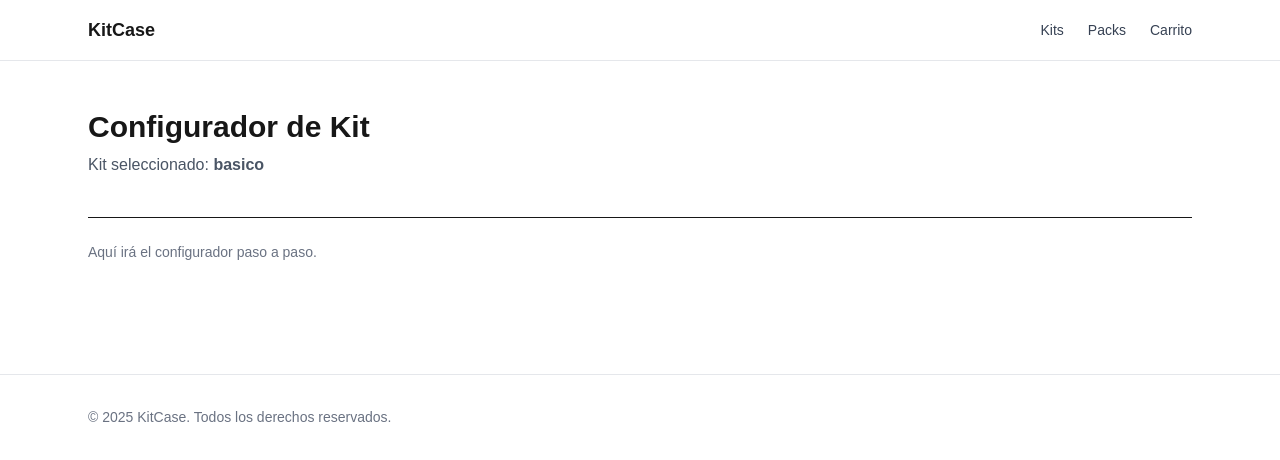
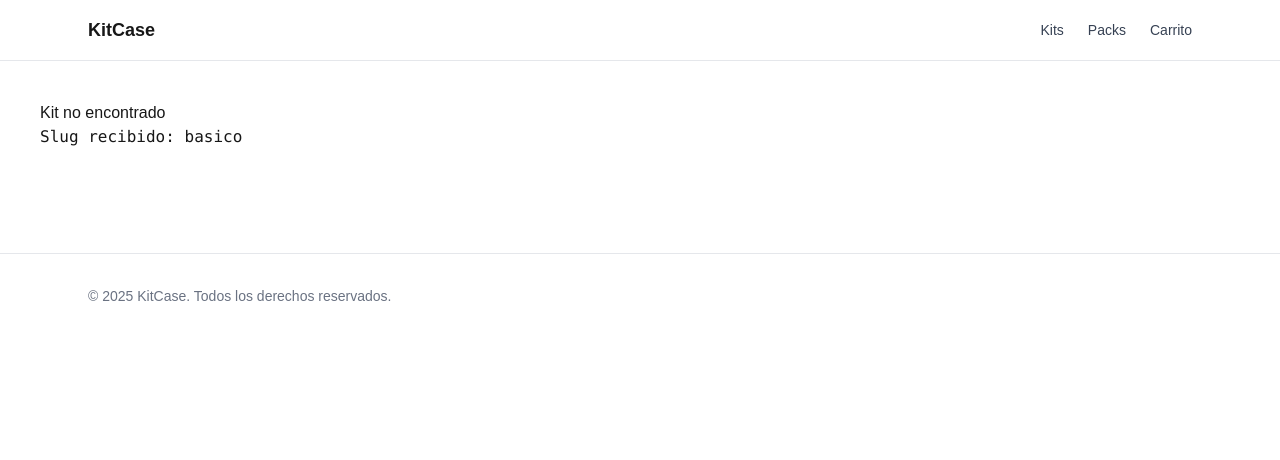
Before and after one commit to giok2154/kitcase-store, a Next.js app: page /kits/basico in a window 1280 px wide. Shown: the top 460 px of the page. Built offline with nearby package versions, Linux system fonts and the light colour scheme.

Commit message:
fix: unwrap params promise in kit configurator (Next 16)

```diff
--- a/src/app/kits/[slug]/page.js
+++ b/src/app/kits/[slug]/page.js
@@ -1,20 +1,35 @@
-export default function KitConfiguratorPage({ params }) {
-  const { slug } = params;
+import { kits } from "../../../data/kits";
+
+export default async function KitConfiguratorPage({ params }) {
+  const { slug } = await params;
+
+  const kit = kits.find(
+    (k) => String(k.slug) === String(slug)
+  );
+
+  if (!kit) {
+    return (
+      <main style={{ padding: 40 }}>
+        <h1>Kit no encontrado</h1>
+        <pre>Slug recibido: {slug}</pre>
+      </main>
+    );
+  }
 
   return (
     <main className="mx-auto max-w-6xl px-6 py-12">
-      <h1 className="text-3xl font-semibold">
-        Configurador de Kit
-      </h1>
+      <h1 className="text-3xl font-semibold">{kit.name}</h1>
+      <p className="mt-2 text-gray-600">{kit.description}</p>
 
-      <p className="mt-2 text-gray-600">
-        Kit seleccionado: <strong>{slug}</strong>
-      </p>
-
-      <section className="mt-10 border-t pt-6">
-        <p className="text-sm text-gray-500">
-          Aquí irá el configurador paso a paso.
-        </p>
+      <section className="mt-10 space-y-6">
+        {kit.steps.map((step) => (
+          <div key={step.id} className="border p-4 rounded">
+            <h3 className="font-medium">{step.title}</h3>
+            <p className="text-sm text-gray-500">
+              Tipo: {step.type}
+            </p>
+          </div>
+        ))}
       </section>
     </main>
   );
--- /dev/null
+++ b/src/data/kits.js
@@ -0,0 +1,57 @@
+export const kits = [
+  {
+    slug: "proteccion-total",
+    name: "Kit Protección Total",
+    description: "Protección completa para tu iPhone.",
+    basePrice: 59,
+    steps: [
+      {
+        id: "iphone-model",
+        title: "Selecciona tu iPhone",
+        type: "select",
+        options: ["iPhone 13", "iPhone 14", "iPhone 15", "iPhone 16"],
+      },
+      {
+        id: "case-type",
+        title: "Tipo de funda",
+        type: "select",
+        options: [
+          { label: "Funda estándar", priceModifier: 0 },
+          { label: "Funda MagSafe", priceModifier: 10 },
+        ],
+      },
+      {
+        id: "extras",
+        title: "Extras opcionales",
+        type: "multi-select",
+        options: [
+          { label: "Protector de cámaras", priceModifier: 5 },
+          { label: "Powerbank MagSafe", priceModifier: 25 },
+        ],
+      },
+    ],
+  },
+  {
+    slug: "magsafe-pro",
+    name: "Kit MagSafe Pro",
+    description: "Accesorios MagSafe con máxima compatibilidad.",
+    basePrice: 69,
+    steps: [
+      {
+        id: "iphone-model",
+        title: "Selecciona tu iPhone",
+        type: "select",
+        options: ["iPhone 14", "iPhone 15", "iPhone 16"],
+      },
+      {
+        id: "accessories",
+        title: "Accesorios incluidos",
+        type: "multi-select",
+        options: [
+          { label: "Tarjetero MagSafe", priceModifier: 0 },
+          { label: "Soporte coche MagSafe", priceModifier: 10 },
+        ],
+      },
+    ],
+  },
+];
```
